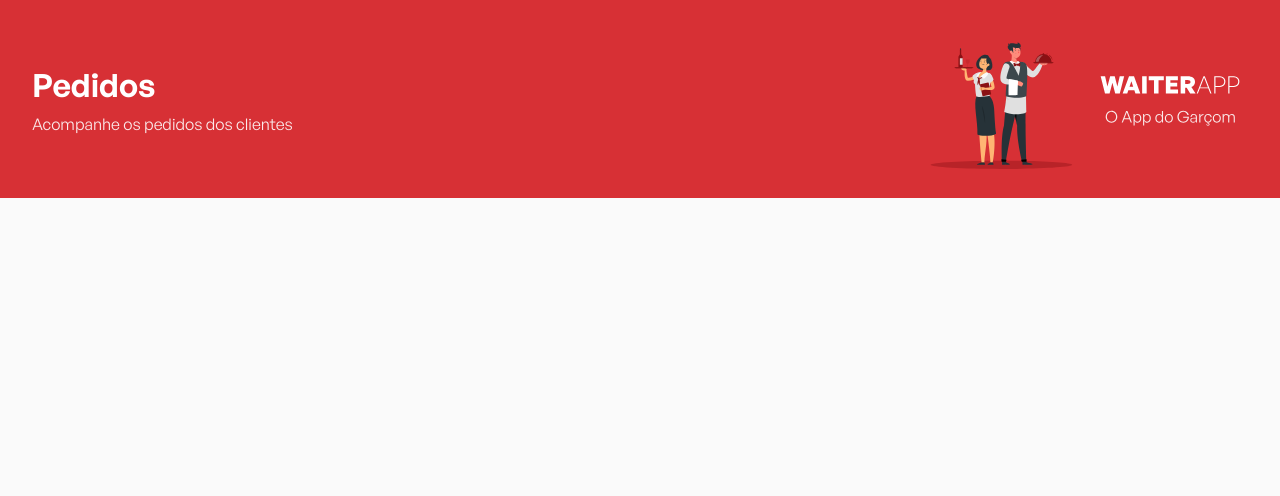
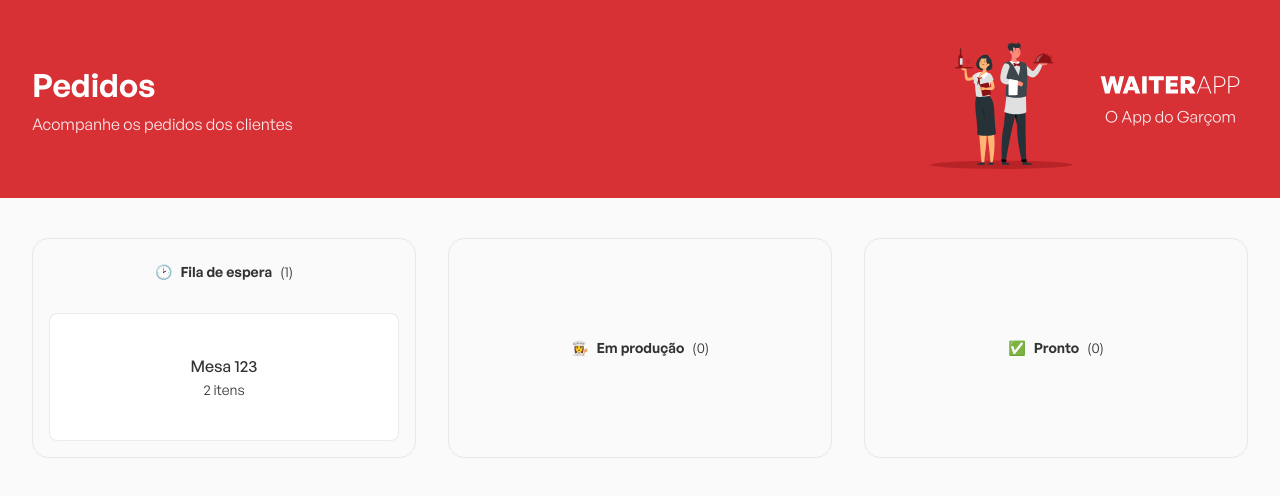
Before and after one commit to nataelienai/waiterapp-front, a React (Vite) app: page / in a window 1280 px wide. Shown: the top 496 px of the page. Built offline with nearby package versions, Linux system fonts and the light colour scheme.

Commit message:
feat: create order boards

```diff
--- a/src/App.tsx
+++ b/src/App.tsx
@@ -1,4 +1,5 @@
 import { Header } from './components/Header';
+import { Orders } from './components/Orders';
 import { GlobalStyles } from './styles/GlobalStyles';
 
 export function App() {
@@ -6,6 +7,7 @@ export function App() {
     <>
       <GlobalStyles />
       <Header />
+      <Orders />
     </>
   );
 }
--- /dev/null
+++ b/src/components/OrderBoard/index.tsx
@@ -0,0 +1,32 @@
+import { IOrder } from '../../types/IOrder';
+
+import { Container, OrdersContainer } from './styles';
+
+interface IOrderBoardProps {
+  icon: string;
+  title: string;
+  orders: IOrder[];
+}
+
+export function OrderBoard({ icon, title, orders }: IOrderBoardProps) {
+  return (
+    <Container>
+      <header>
+        <span>{icon}</span>
+        <strong>{title}</strong>
+        <span>({orders.length})</span>
+      </header>
+
+      {orders.length > 0 && (
+        <OrdersContainer>
+          {orders.map((order) => (
+            <button key={order._id} type="button">
+              <strong>Mesa {order.table}</strong>
+              <span>{order.products.length} itens</span>
+            </button>
+          ))}
+        </OrdersContainer>
+      )}
+    </Container>
+  );
+}
--- /dev/null
+++ b/src/components/OrderBoard/styles.ts
@@ -0,0 +1,48 @@
+import styled from 'styled-components';
+
+export const Container = styled.div`
+  padding: 16px;
+  border: 1px solid rgb(204, 204, 204, 0.4);
+  border-radius: 16px;
+  display: flex;
+  flex-direction: column;
+  justify-content: center;
+  align-items: center;
+  flex: 1;
+
+  header {
+    padding: 8px;
+    font-size: 14px;
+    display: flex;
+    align-items: center;
+    gap: 8px;
+  }
+`;
+
+export const OrdersContainer = styled.div`
+  display: flex;
+  flex-direction: column;
+  width: 100%;
+  margin-top: 24px;
+  gap: 24px;
+
+  button {
+    height: 128px;
+    background: #fff;
+    border: 1px solid rgb(204, 204, 204, 0.4);
+    border-radius: 8px;
+    display: flex;
+    flex-direction: column;
+    justify-content: center;
+    align-items: center;
+    gap: 4px;
+
+    strong {
+      font-weight: 500;
+    }
+
+    span {
+      font-size: 14px;
+    }
+  }
+`;
--- /dev/null
+++ b/src/components/Orders/index.tsx
@@ -0,0 +1,42 @@
+import { IOrder } from '../../types/IOrder';
+import { OrderBoard } from '../OrderBoard';
+
+import { Container } from './styles';
+
+const orders: IOrder[] = [
+  {
+    _id: '34738947982348923',
+    table: '123',
+    status: 'DONE',
+    products: [
+      {
+        _id: '23489573289328',
+        quantity: 3,
+        product: {
+          name: 'Pizza quatro queijos',
+          imagePath: '73298472389-quatro-queijos.png',
+          price: 40,
+        },
+      },
+      {
+        _id: '4932483209840923',
+        quantity: 3,
+        product: {
+          name: 'Coca cola',
+          imagePath: '749382749823-coca-cola.png',
+          price: 7,
+        },
+      },
+    ],
+  },
+];
+
+export function Orders() {
+  return (
+    <Container>
+      <OrderBoard icon="🕑" title="Fila de espera" orders={orders} />
+      <OrderBoard icon="👩‍🍳" title="Em produção" orders={[]} />
+      <OrderBoard icon="✅" title="Pronto" orders={[]} />
+    </Container>
+  );
+}
--- /dev/null
+++ b/src/components/Orders/styles.ts
@@ -0,0 +1,9 @@
+import styled from 'styled-components';
+
+export const Container = styled.div`
+  width: 100%;
+  max-width: 1216px;
+  margin: 40px auto;
+  display: flex;
+  gap: 32px;
+`;
--- /dev/null
+++ b/src/types/IOrder.ts
@@ -0,0 +1,14 @@
+export interface IOrder {
+  _id: string;
+  table: string;
+  status: string;
+  products: {
+    _id: string;
+    quantity: number;
+    product: {
+      name: string;
+      imagePath: string;
+      price: number;
+    };
+  }[];
+}
```
